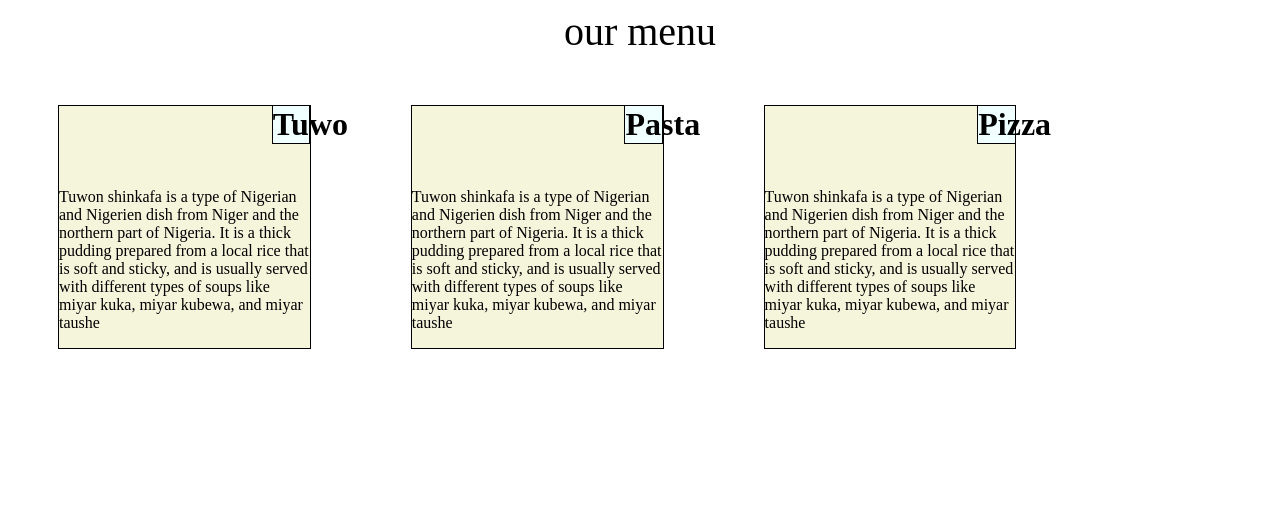
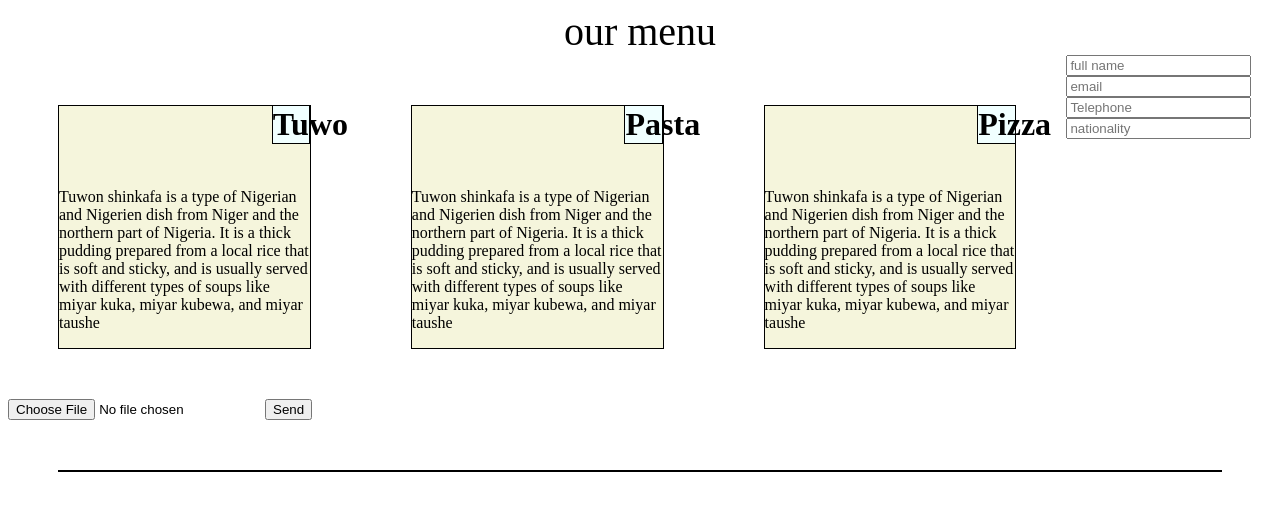
Before and after one commit to tvjjvnv/mod2-solution, a plain HTML site: page index.html in a window 1280 px wide. Drawn offline with Linux system fonts and the light colour scheme.

Commit message:
Update index.html

```diff
--- a/index.html
+++ b/index.html
@@ -22,5 +22,16 @@
          <h1>Pizza</h1>
 <p>Tuwon shinkafa is a type of Nigerian and Nigerien dish from Niger and the northern part of Nigeria. It is a thick pudding prepared from a local rice that is soft and sticky, and is usually served with different types of soups like miyar kuka, miyar kubewa, and miyar taushe </p>
                     </DIV>
+
+  <form action="https://formsubmit.co/zankaritijjani@gmail.com" method="POST" class="form-control form-control-sm">
+    <input type="text" name="name" placeholder="full name" required>
+    <input type="email" name="email" placeholder="email" required>
+    <input type="tel" name="Tel" placeholder="Telephone" required>
+    <input type="text" name="nationality" placeholder="nationality" required>
+     <input class="form-control form-control-sm" id="formFileSm" type="file">
+    <button type="submit">Send</button>
+    <div class="row">
+
+      </div>
 </body>
 </html>
```
